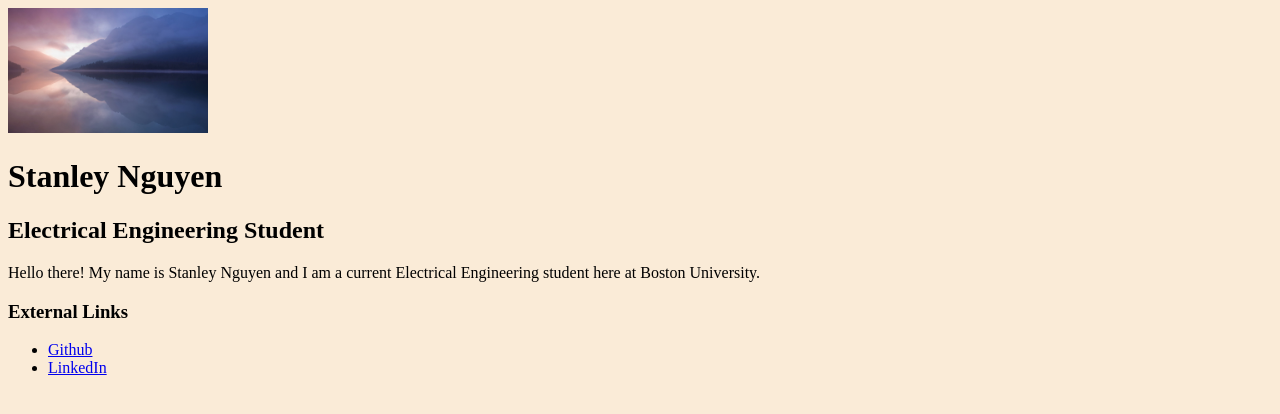
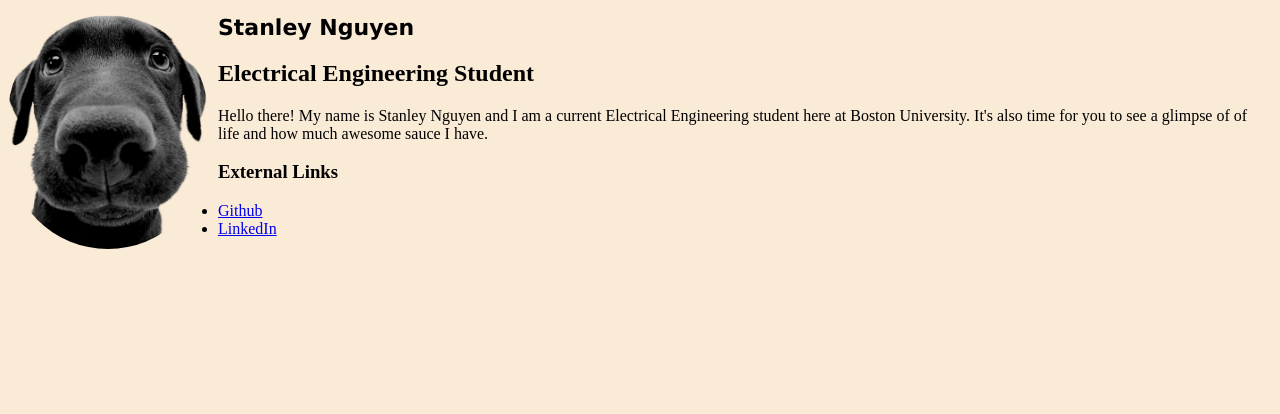
Before and after one commit to StansGawd/StansGawd.github.io, a plain HTML site: page index.html in a window 1280 px wide. Drawn offline with Linux system fonts and the light colour scheme.

Commit message:
Second COmmit

```diff
--- a/website.html
+++ b/index.html
@@ -15,33 +15,53 @@
 
 <style>
     body{background-color: AntiqueWhite;}
+    img{
+        border-radius: 100px;
+        float: left;
+        margin-right: 10px;
+    }
 
+    h1.Name{
+        font-family: Verdana;
+        font-size: 22px;
+    }
 
+    h1.Title{
+        font-family: 'Times New Roman';
+        font-size: 20px;
+    }
+
+    u1.Social_Links{
+        margin-right: 10px;
+    }
 </style>
-
+<!--Margin right or left moves over-->
+<!--Float will put on left or right side-->
 <body>
     <div class="wrapper">
 
     <div class="Left">
-    <img class="Picture on top" src="mac-wallpapers-043.jpg" width="200"alt="Thats me">
+    <img class="Picture on top" src="dog.png" width="200"alt="Thats me">
+
 
     <h1 class="Name">Stanley Nguyen</h1><!--Header-->
 
-    <h2 style="color:black;" class="Title">Electrical Engineering Student </h2>
+    <h2 style="color:black;" class="Title">Electrical Engineering Student </h2> <!--Radius of half width is circle-->
     </div>
 
 
     <div class="Right">
     <p class="Bio"> <!--Paragraph (Comment)-->
         Hello there! My name is Stanley Nguyen and I am a current Electrical Engineering
-        student here at Boston University.
+        student here at Boston University. It's also time for you to see a glimpse of of life and how much awesome
+        sauce I have.
     </p>
 
 
 
     <h3>External Links</h3>
 
-    <ul class="Social Links">
+    <ul class="Social_Links">
         <li> <!--This is a list (Comment)-->
             <a href="https://github.com/StansGawd">Github</a>
         </li>
```
Also changed, not shown: dog.png (added).
